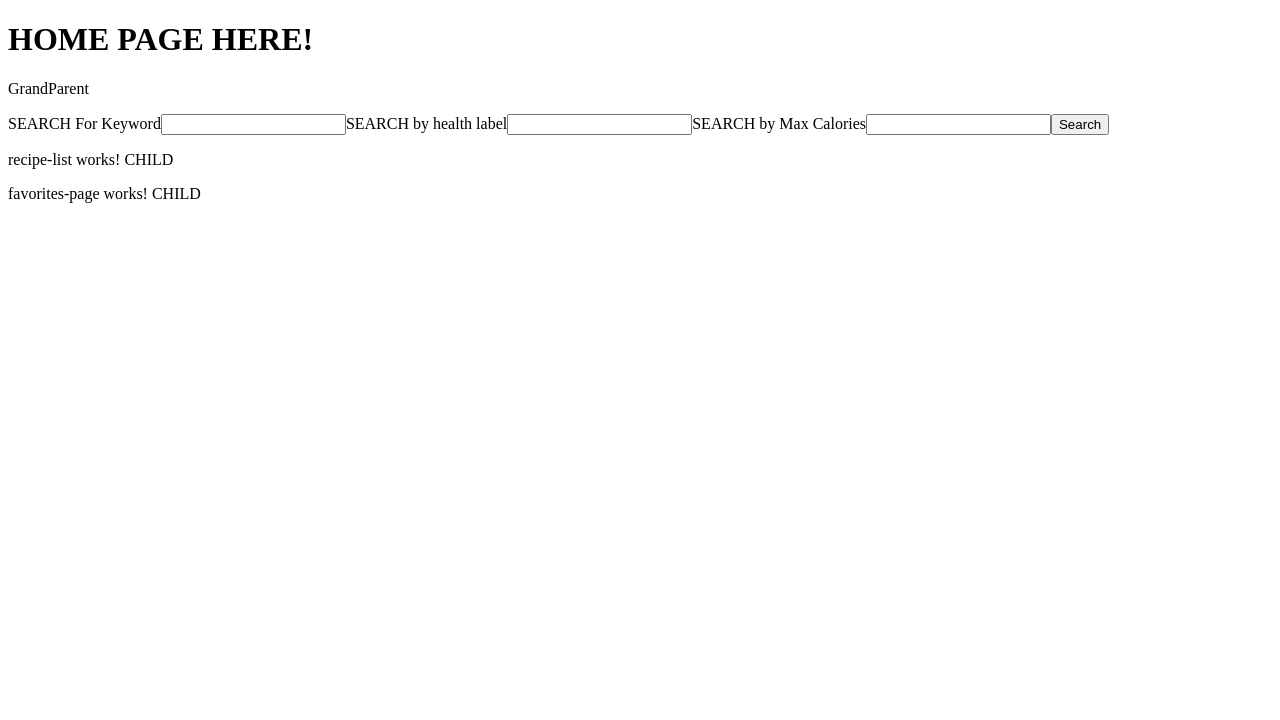
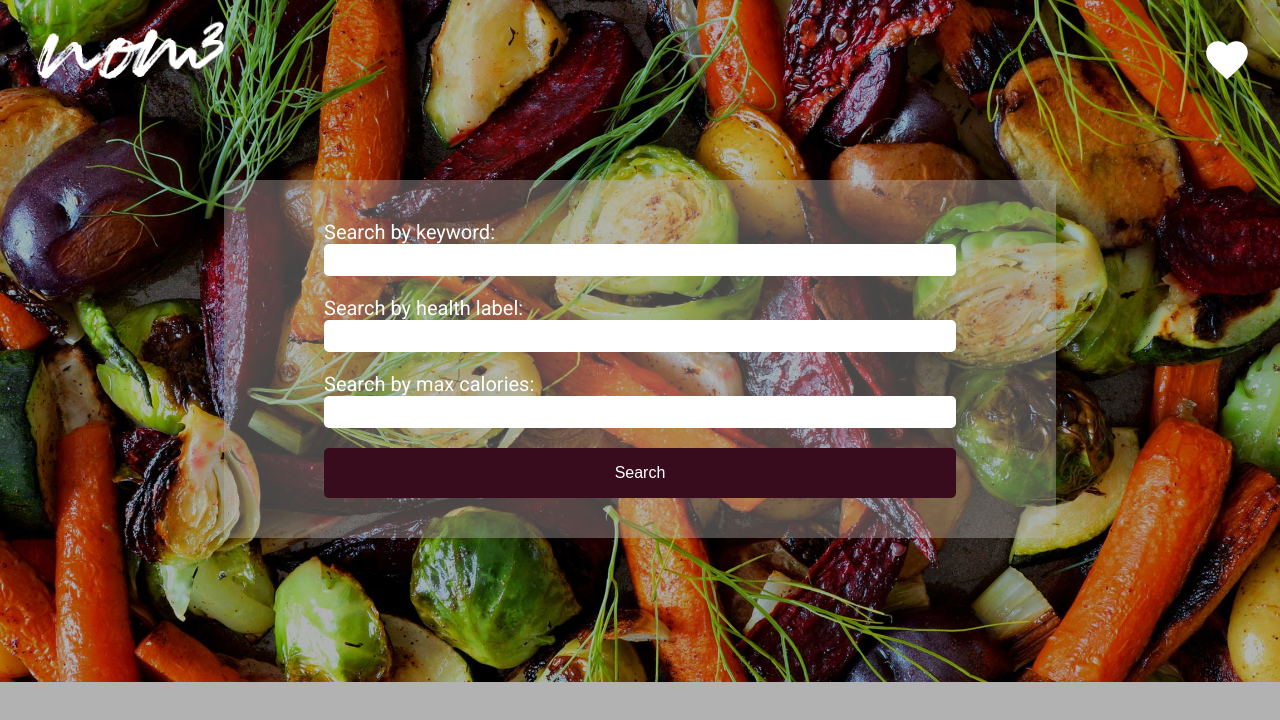
Before and after one commit to njperry/recipe-api-project, an Angular app: page /home in a window 1280 px wide. Shown: the top 720 px of the page. Built offline with nearby package versions, Linux system fonts and the light colour scheme.

Commit message:
commit for first round of styling

```diff
--- a/src/app/app.component.css
+++ b/src/app/app.component.css
@@ -0,0 +1,19 @@
+img {
+  width: 250px;
+}
+
+a {
+  color: white;
+  font-size: 60px;
+}
+
+.material-icons {
+  font-size: 50px;
+  margin-right: 20px;
+}
+
+nav {
+  display: flex;
+  align-items: center;
+  justify-content: space-between;
+}
--- a/src/app/app.component.html
+++ b/src/app/app.component.html
@@ -1,3 +1,8 @@
-<h1>HOME PAGE HERE!</h1>
-<p>GrandParent</p>
-<search-criteria></search-criteria>
+
+<nav>
+  <a routerLink="/home" routerLinkActive="active"><img src="../assets/nomlogo-white.gif" alt="nom nom nom logo"></a>
+  <a routerLink="/favorites" routerLinkActive="active"><i class="material-icons">favorite</i></a>
+  <!-- <a routerLink="/recipe" routerLinkActive="active">Recipe</a> -->
+</nav>
+
+<router-outlet></router-outlet>
--- a/src/app/app.module.ts
+++ b/src/app/app.module.ts
@@ -6,7 +6,15 @@ import { AppComponent } from './app.component';
 import { SearchCriteriaComponent } from './search-criteria/search-criteria.component';
 import { RecipeListComponent } from './recipe-list/recipe-list.component';
 import { FavoritesPageComponent } from './favorites-page/favorites-page.component';
-import { FormsModule } from '@angular/forms'//added
+import { FormsModule } from '@angular/forms'; //added
+import { RouterModule, Routes } from '@angular/router' //added
+
+const appRoutes: Routes = [
+  { path: "", redirectTo: "/home", pathMatch: "full" },
+  { path: "home", component: SearchCriteriaComponent },
+  { path: "favorites", component: FavoritesPageComponent },
+  { path: "recipe/:id", component: RecipeListComponent }
+];
 
 @NgModule({
   declarations: [
@@ -18,7 +26,8 @@ import { FormsModule } from '@angular/forms'//added
   imports: [
     BrowserModule,
     HttpClientModule, //added
-    FormsModule //added
+    FormsModule, //added
+    RouterModule.forRoot(appRoutes) //added
   ],
   providers: [RecipeService], //added
   bootstrap: [AppComponent]
--- a/src/app/favorites-page/favorites-page.component.html
+++ b/src/app/favorites-page/favorites-page.component.html
@@ -1,4 +1,3 @@
-<p>
-  favorites-page works!
-  CHILD
-</p>
+<p>Title: {{ result.recipe.label }}</p>
+<p>Calories: {{ result.recipe.calories }}</p>
+<p>Tags: {{ result.recipe.healthLabels }}</p>
--- a/src/app/recipe-list/recipe-list.component.html
+++ b/src/app/recipe-list/recipe-list.component.html
@@ -1,4 +1,3 @@
-<p>
-  recipe-list works!
-  CHILD
-</p>
+<p>Title: {{ result.recipe.label }}</p>
+<p>Calories: {{ result.recipe.calories }}</p>
+<p>Tags: {{ result.recipe.healthLabels }}</p>
--- a/src/app/recipe.service.ts
+++ b/src/app/recipe.service.ts
@@ -7,14 +7,25 @@ import { HttpClient } from '@angular/common/http';
 export class RecipeService {
 
   apikey: string = "974420c03fe6a73eec394c98500ec20b";
+  apiid: string = "01d5bd21";
 
-  apiid: string = "01d5bd21";
+  favorites: any[];
 
   constructor(private http: HttpClient) {}
 
   getRecipeData(userSearch: string, dietSearch: string, calorieSearch: string) {
-    return this.http.get(`https://api.edamam.com/search?q=${userSearch}&app_id=${this.apiid}&app_key=${this.apikey}&calories=${calorieSearch}&health=${dietSearch}`);
+    return this.http.get(`https://api.edamam.com/search?q=${userSearch}&app_id=${this.apiid}&app_key=${this.apikey}&from=0&to=9&calories=${calorieSearch}&health=${dietSearch}`);
   }
+
+  // getRecipe(id: number | string): any {
+  //   let index = this.recipes.findIndex(recipe => recipe.id ==id)
+  //   return this.recipes[index];
+  //   for (let recipe of this.recipes) {
+  //     if (recipe.id == id) {
+  //       return recipe;
+  //     }
+  //   }
+  // }
 
   // getHealthLabel(dietSearch: string) {
   //   return this.http.get(`https://api.edamam.com/search?q=&app_id=${this.apiid}&app_key=${this.apikey}&health=${dietSearch}`);
--- a/src/app/search-criteria/search-criteria.component.css
+++ b/src/app/search-criteria/search-criteria.component.css
@@ -0,0 +1,76 @@
+.form {
+  display: flex;
+  justify-content: center;
+}
+
+form {
+  display: flex;
+  flex-direction: column;
+  justify-content: center;
+  background-color: rgb(179, 178, 176, 0.4);
+  padding: 40px 100px;
+  margin: 60px;
+  width: 50%;
+  border-radius: 5px;
+  color: white;
+  font-size: 16px;
+}
+
+label {
+  font-size: 20px;
+}
+
+input {
+  margin-bottom: 20px;
+  height: 30px;
+  border-radius: 5px;
+  font-size: 16px;
+  border: none;
+}
+
+.search-button {
+  height: 50px;
+  background-color: rgb(56, 12, 29);
+  border: none;
+  font-size: 16px;
+  color: white;
+  border-radius: 5px;
+}
+
+.recipe-div {
+  display: flex;
+  flex-direction: row;
+  flex-wrap: wrap;
+  justify-content: space-around;
+}
+
+.recipe-results {
+  display: flex;
+  flex-direction: column;
+  align-items: center;
+  background-color: rgb(179, 178, 176, 0.4);
+  width: 350px;
+  margin-bottom: 30px;
+  padding: 30px;
+  border-radius: 5px;
+  position: relative;
+}
+
+p {
+  color: white;
+  font-size: 16px;
+  margin: 0;
+}
+
+.material-icons {
+  font-size: 50px;
+  color: white;
+}
+
+.favorite-class {
+  background-color: transparent;
+  border: none;
+  position: absolute;
+  top: 10px;
+  right: 25px;
+}
--- a/src/app/search-criteria/search-criteria.component.html
+++ b/src/app/search-criteria/search-criteria.component.html
@@ -1,12 +1,14 @@
+<div class="form">
 <form #recipeForm="ngForm" (ngSubmit)="searchRecipe(recipeForm)">
-  <label for="">SEARCH For Keyword</label>
+  <label for="">Search by keyword:</label>
   <input type="text" ngModel name="userSearch">
-  <label for="">SEARCH by health label</label>
+  <label for="">Search by health label:</label>
   <input type="text" ngModel name="dietSearch">
-  <label for="">SEARCH by Max Calories</label>
+  <label for="">Search by max calories:</label>
   <input type="text" ngModel name="calorieSearch">
-  <button>Search</button>
+  <button class="search-button">Search</button>
 </form>
+</div>
 
 <!-- <form #dietaryForm="ngForm" (ngSubmit)="searchLabel(dietaryForm)">
   <label for="">SEARCH by health label</label>
@@ -20,24 +22,20 @@
   <button>Search</button>
 </form> -->
 
-
-<div *ngFor="let result of results">
-
-
+<div class="recipe-div">
+<div *ngFor="let result of results; index as i" class="recipe-results">
   <img src= "{{ result.recipe.image }}">
-
   <p>Title: {{ result.recipe.label }}</p>
   <p>Calories: {{ result.recipe.calories }}</p>
   <p>Tags: {{ result.recipe.healthLabels }}</p>
   <a href="">More Information</a>
   <!-- above goes through route to plain recipe page -->
-  <a href="">ADD To Favorites</a>
+  <a href="{{ result.recipe.url }}" target="_blank">View Full Recipe</a>
+  <button (click)="addToFavorites()" class="favorite-class"><i class="material-icons">favorite</i></button>
   <!-- above goes through route to favorites page -->
-  <a href="{{ result.recipe.url }}" target="_blank">View Full Recipe</a>
-
+</div>
 </div>
 
+<!-- <recipe-list></recipe-list> -->
 
-<recipe-list></recipe-list>
-
-<favorites-page></favorites-page>
+<!-- <favorites-page></favorites-page> -->
--- a/src/app/search-criteria/search-criteria.component.ts
+++ b/src/app/search-criteria/search-criteria.component.ts
@@ -23,6 +23,10 @@ export class SearchCriteriaComponent implements OnInit {
     });
   }
 
+  addToFavorites() {
+    console.log("I am adding to your favorites");
+  }
+
   // searchLabel(form) {
   //   this.recipeService.getHealthLabel(form.value.dietSearch).subscribe(response => {
   //     // console.log(response);
--- a/src/index.html
+++ b/src/index.html
@@ -1,12 +1,17 @@
-<!doctype html>
+<!DOCTYPE html>
 <html lang="en">
   <head>
-  <meta charset="utf-8">
+    <meta charset="utf-8" />
     <title>RecipeApp</title>
-  <base href="/">
+    <base href="/" />
 
-  <meta name="viewport" content="width=device-width, initial-scale=1">
-  <link rel="icon" type="image/x-icon" href="favicon.ico">
+    <meta name="viewport" content="width=device-width, initial-scale=1" />
+    <link rel="icon" type="image/x-icon" href="favicon.ico" />
+    <link
+      href="https://fonts.googleapis.com/icon?family=Material+Icons"
+      rel="stylesheet"
+    />
+    <link href="https://fonts.googleapis.com/css?family=Roboto&display=swap" rel="stylesheet">
   </head>
   <body>
     <app-root></app-root>
--- a/src/styles.css
+++ b/src/styles.css
@@ -1 +1,9 @@
 /* You can add global styles to this file, and also import other style files */
+html {
+  background-image: url("./assets/nom3background.jpg");  background-size: cover;
+  background-color: rgba(0, 0, 0, 0.3);
+  background-blend-mode: saturation;
+  font-family: 'Roboto', sans-serif;
+  background-repeat: no-repeat;
+  background-size: cover;
+}
```
Also changed, not shown: src/app/favorites-page/favorites-page.component.ts (+9 -1 lines), src/assets/nom3background.jpg (added), src/assets/nomlogo-white.gif (added). Lines whose indentation alone changed are shown as unchanged.
